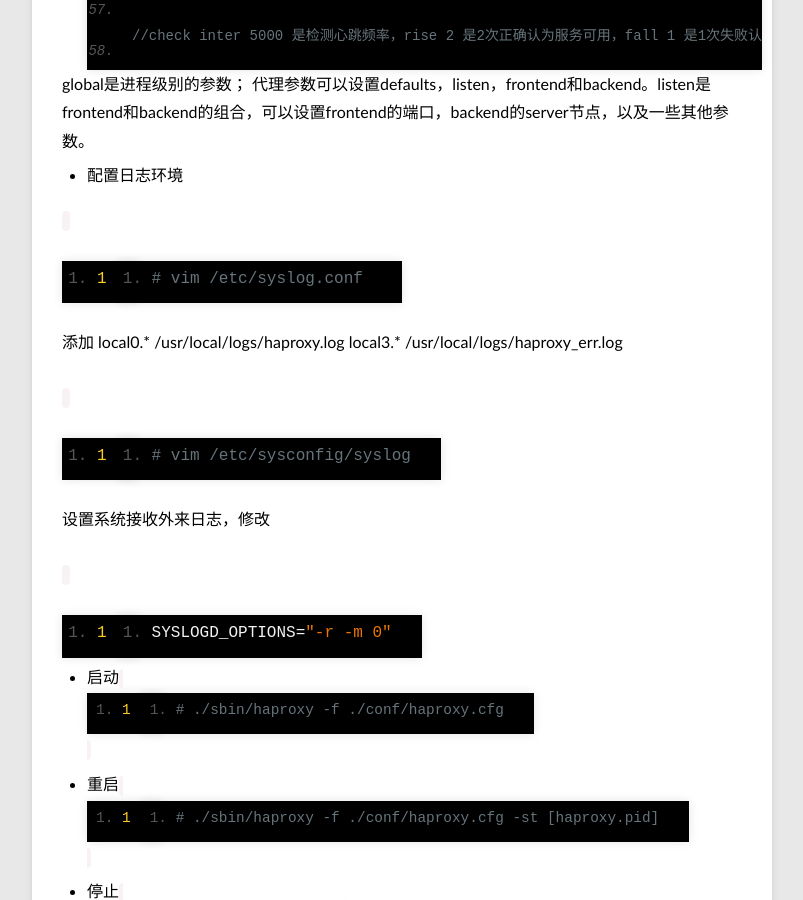
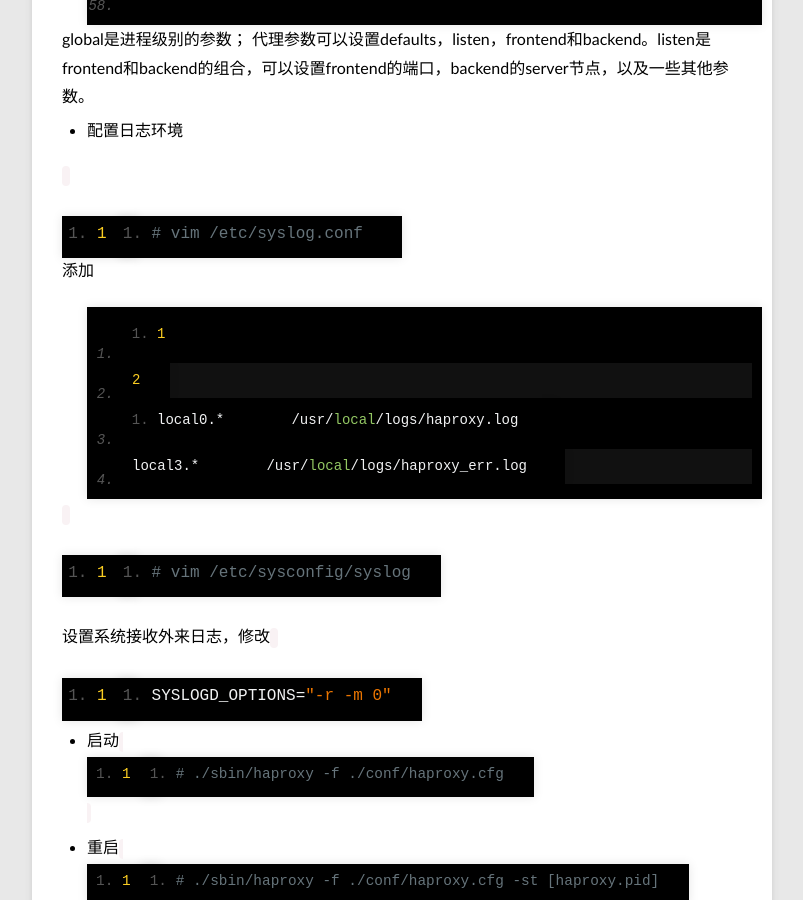
Before and after one commit to hongbing/hongbing.github.io, a Jekyll site: the page built from _posts/blog/2015-08-02-haproxy-install.md, in a window 1280 px wide and 900 px high, scrolled down 3717 px. Shown: the whole window, without its empty margins (78-881 px from the left). Built offline with Jekyll 4.4.1, drawn with Linux system fonts in a browser that asks for light colours.

```diff
--- a/_posts/blog/2015-08-02-haproxy-install.md
+++ b/_posts/blog/2015-08-02-haproxy-install.md
@@ -62,15 +62,13 @@ global是进程级别的参数；
 + 配置日志环境
 
 `# vim /etc/syslog.conf `
-
 添加
-	local0.*        /usr/local/logs/haproxy.log
-	local3.*        /usr/local/logs/haproxy_err.log
+>	local0.*        /usr/local/logs/haproxy.log
+>	local3.*        /usr/local/logs/haproxy_err.log
 
 `# vim /etc/sysconfig/syslog`
 
 设置系统接收外来日志，修改
-
  `SYSLOGD_OPTIONS="-r -m 0"`
 
 + 启动
```
Also changed, not shown: other parts of _posts/blog/2015-08-02-haproxy-install.md (+2 -2 lines).
